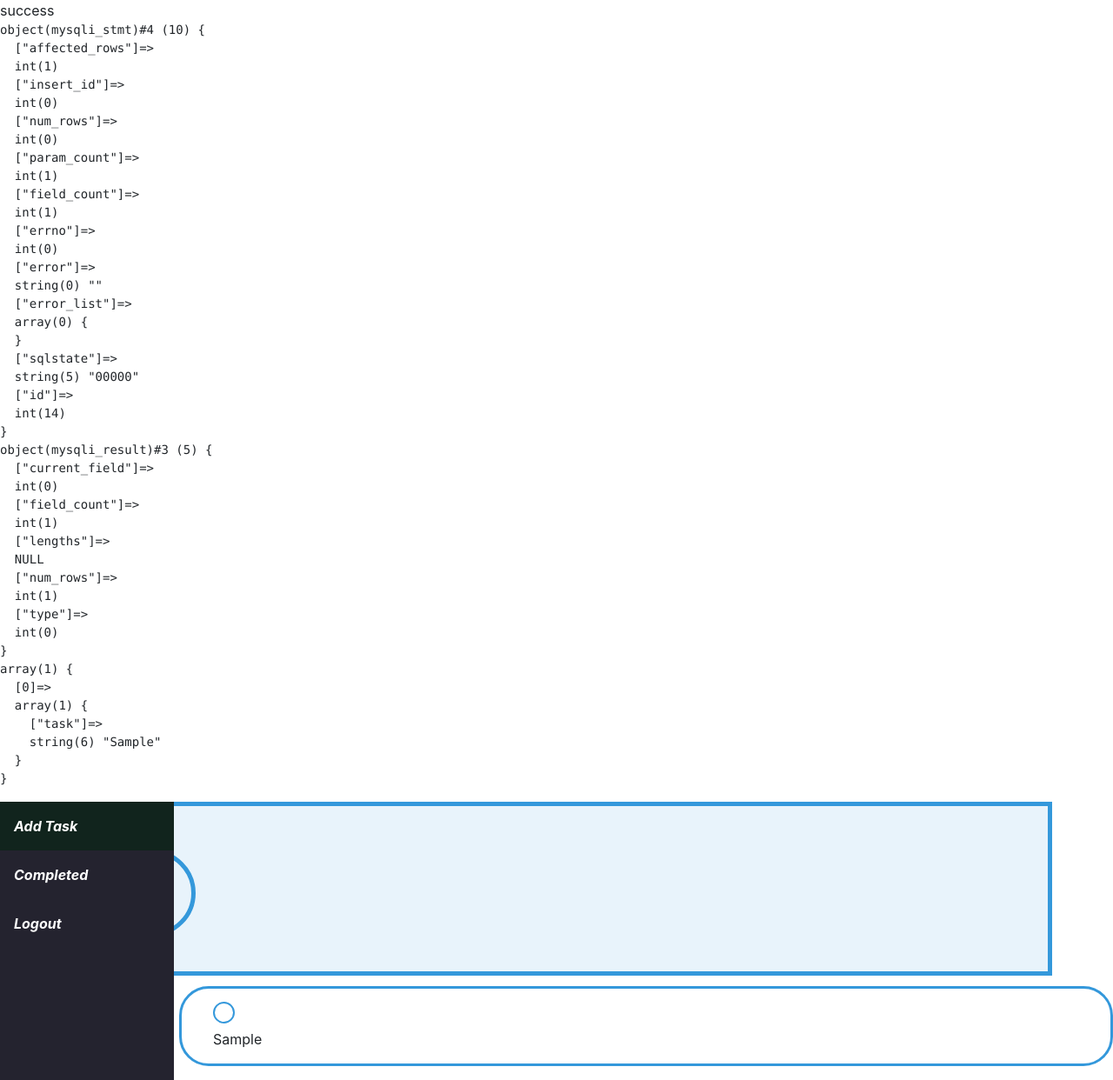
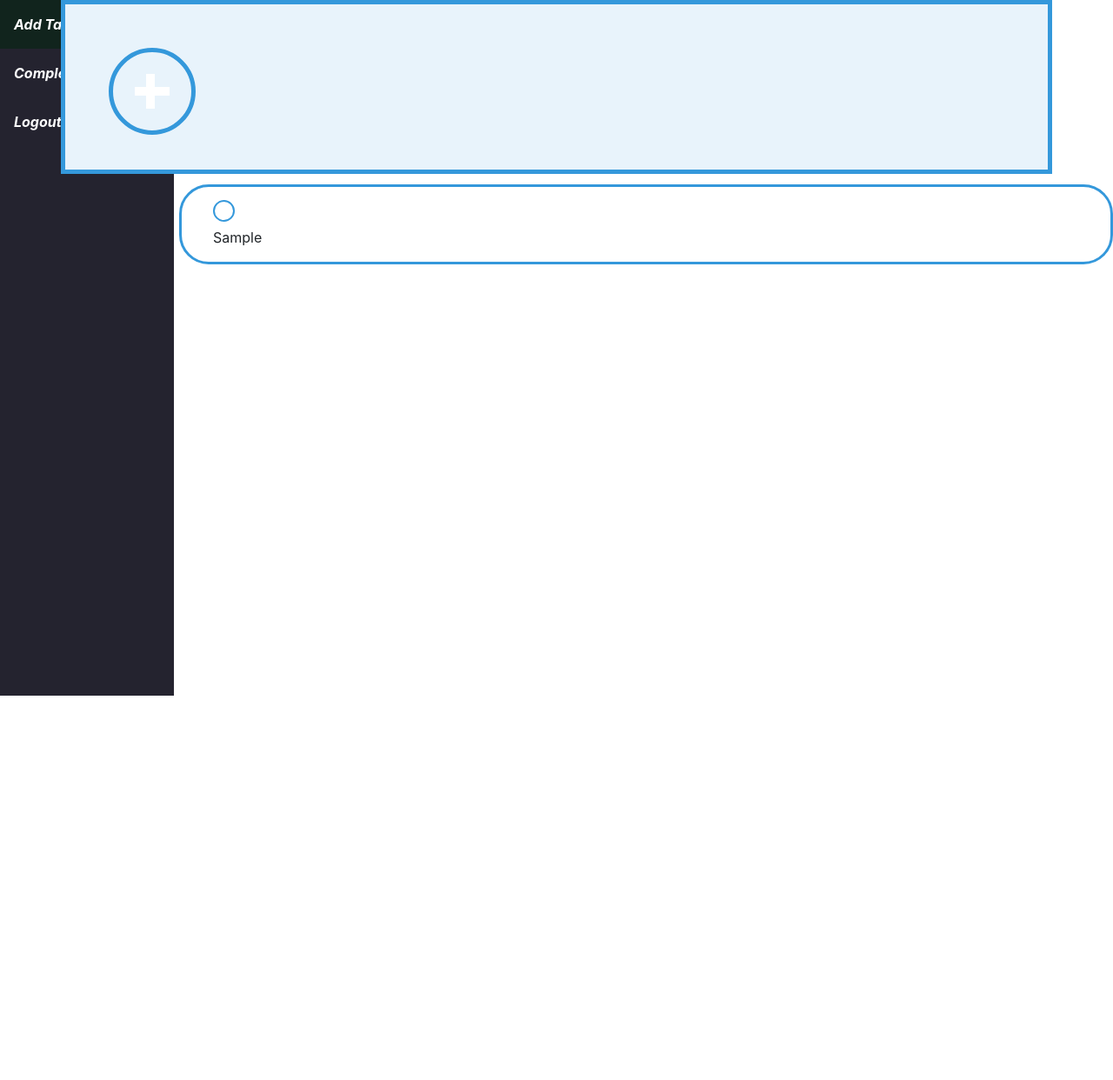
Before and after one commit to rakinplaban/todo_app, a PHP site: page /index.php?task=styles in a window 1280 px wide. Shown: the whole page at 87% size. After the commit the page ends 800 px from the top, so only its background shows below. Run offline with PHP 8.4, Linux system fonts and the light colour scheme; the visitor is signed in with stand-in values (Sample User, id 1); tables that the repository leaves empty or names only in its code hold one stand-in row (values such as "Sample post").

Commit message:
Display database data successfully.

```diff
--- a/index.php
+++ b/index.php
@@ -1,9 +1,7 @@
 <?php
 $pageTitle = "Home";
 include "layout.php";
-?>
 
-<?php
 // Check if the user is logged in (you might have a different session variable, adjust accordingly)
 
 include "dbconnect.php";
@@ -13,11 +11,11 @@ if (!isset($_SESSION['user_id'])) {
     exit();
 }
 
-$rows = null; // Initialize $rows to null
-
-if ($_SERVER['REQUEST_METHOD'] === 'GET' && isset($_GET['task'])) {
+//$tasks = []; // Initialize $rows to null
+$user_id = $_SESSION['user_id'];
+if ($_SERVER['REQUEST_METHOD'] === 'POST' && isset($_GET['task'])) {
     $task = $_GET['task'];
-    $user_id = $_SESSION['user_id']; // Get user_id from the session
+    // $user_id = $_SESSION['user_id']; // Get user_id from the session
 
     // Input validation (add more as needed)
     if (empty($task)) {
@@ -30,35 +28,46 @@ if ($_SERVER['REQUEST_METHOD'] === 'GET' && isset($_GET['task'])) {
         $stmt = $conn->prepare($sql);
         if ($stmt) {
             $stmt->bind_param("ss", $task, $user_id);
-            if ($stmt->execute()) {
-                // Task added successfully
-                echo "success";
-            } else {
-                // Database error
-                echo "error";
-            }
+            // if ($stmt->execute()) {
+            //     // Task added successfully
+            //     echo "success";
+            // } else {
+            //     // Database error
+            //     echo "error";
+            // }
             $stmt->close();
         } else {
             // Database error
             echo "error";
         }
 
-        $query = "SELECT task FROM active_task WHERE User_id = ?";
-        $stmt = $conn->prepare($query);
-        if ($stmt) {
-            $stmt->bind_param("s", $user_id);
-            $stmt->execute();
-            $result = $stmt->get_result();
-            $rows = $result->fetch_all(MYSQLI_ASSOC);
+        // $query = "SELECT task FROM active_task WHERE User_id = ?";
+        // $stmt_1 = $conn->prepare($query);
+        // // $tasks = [];
+        // if ($stmt_1) {
+        //     $stmt_1->bind_param("s", $user_id);
+        //     $stmt_1->execute();
+        //     $tasks = $stmt_1->get_result();
+            // $tasks = $result->fetch_all(MYSQLI_ASSOC);
 
-            echo "<pre>";
-            var_dump($stmt);
-            var_dump($result);
-            var_dump($rows);
-            echo "</pre>";
+
+        //     $tasks = [];
+        //     if (!empty($rows)) {
+        //         foreach ($rows as $row) {
+        //             $tasks[] = $row["task"];
+        //         }
+        // }
 
         }
     }
+
+    $query = "SELECT task FROM active_task WHERE User_id = ?";
+    $stmt_1 = $conn->prepare($query);
+        // $tasks = [];
+    if ($stmt_1) {
+        $stmt_1->bind_param("s", $user_id);
+        $stmt_1->execute();
+        $tasks = $stmt_1->get_result();
     }
 $conn->close();
 ?>
@@ -81,7 +90,7 @@ $conn->close();
     </div>
 
     <div class="popup" id="popup">
-        <form action="" method="GET">
+        <form action="" method="POST">
             <h2>Add New Task</h2>
             <label for="task">Task:</label>
             <input type="text" id="task" name="task" class="form-control">
@@ -92,16 +101,18 @@ $conn->close();
     <div class="tasklist">
         <ul id="task-list">
             <?php
-                if (!is_null($rows) && count($rows) > 0) {
-                    foreach ($rows as $row) {
-                        echo "<li> <span class='dot'></span> <div class='task_name'>" . $row["task"] . "</div> </li>";
-                    }
+                while($rows=$tasks->fetch_assoc())
+                {
+            ?>
+                    <li> <span class='dot'></span> <div class='task_name'><?php echo $rows["task"]; ?></div> </li>
+            <?php
                 }
             ?>
         </ul>
     </div>
 
     <script>
+
         document.getElementById("circle").addEventListener("click", function(event) {
             showPopup();
             event.stopPropagation();
@@ -123,17 +134,31 @@ $conn->close();
             popup.style.display = "none";
         }
 
+
+        // Embed tasks directly into JavaScript
+
+
+
         // Function to add a task to the task list
         function addTaskToList(task) {
             var taskList = document.getElementById("task-list");
             var li = document.createElement("li");
-            li.textContent = task;
+            li.innerHTML = `<span class="dot"></span> <div class="task_name">${task}</div>`;
             taskList.appendChild(li);
         }
 
+        // Initial tasks loaded from PHP
+
+
+
+
         // Add a click event listener to the circle
-        var circle = document.getElementById("container");
-        circle.addEventListener("click", openPopup);
+        // Add a click event listener to the circle
+var circle = document.querySelector("#container");
+circle.addEventListener("click", function (event) {
+    showPopup();
+    event.stopPropagation(); // Prevent event propagation to the document
+});
 
 function showPopup() {
     var popup = document.getElementById("popup");
@@ -147,6 +172,7 @@ $conn->close();
         }
     });
 }
+
 
         function hidePopup() {
             var popup = document.getElementById("popup");
@@ -178,8 +204,6 @@ $conn->close();
         });
 
 
-        // Function to fetch tasks and update the task list
-
 
        // Function to fetch tasks and update the task list
         function fetchTasks() {
@@ -208,9 +232,9 @@ $conn->close();
             e.preventDefault(); // Prevent form submission
 
             const taskInput = document.getElementById('task');
-            const task = taskInput.value.trim();
+            const task_ = taskInput.value.trim();
 
-            if (task === '') {
+            if (task_ === '') {
                 return; // Don't add empty tasks
             }
 
@@ -220,7 +244,7 @@ $conn->close();
                 headers: {
                     'Content-Type': 'application/x-www-form-urlencoded',
                 },
-               body: `task=${task}`,
+               body: `task=${task_}`,
             })
                 .then(response => response.text())
                 .then(response => {
--- a/styles.css
+++ b/styles.css
@@ -170,6 +170,7 @@ div.content {
   padding: 15px 0px 16px 36px;
   border: 3px solid #3498db;
   border-radius: 34px;
+  list-style: none;
 }
 
 .dot {
--- a/styles.scss
+++ b/styles.scss
@@ -192,6 +192,7 @@ label{
       padding: 15px 0px 16px 36px;
       border: 3px solid #3498db;
       border-radius: 34px;
+      list-style: none;
     }
   }
 
```
Also changed, not shown: get_tasks.php (+17 -13 lines), 1 other file. Lines whose indentation alone changed are shown as unchanged.
